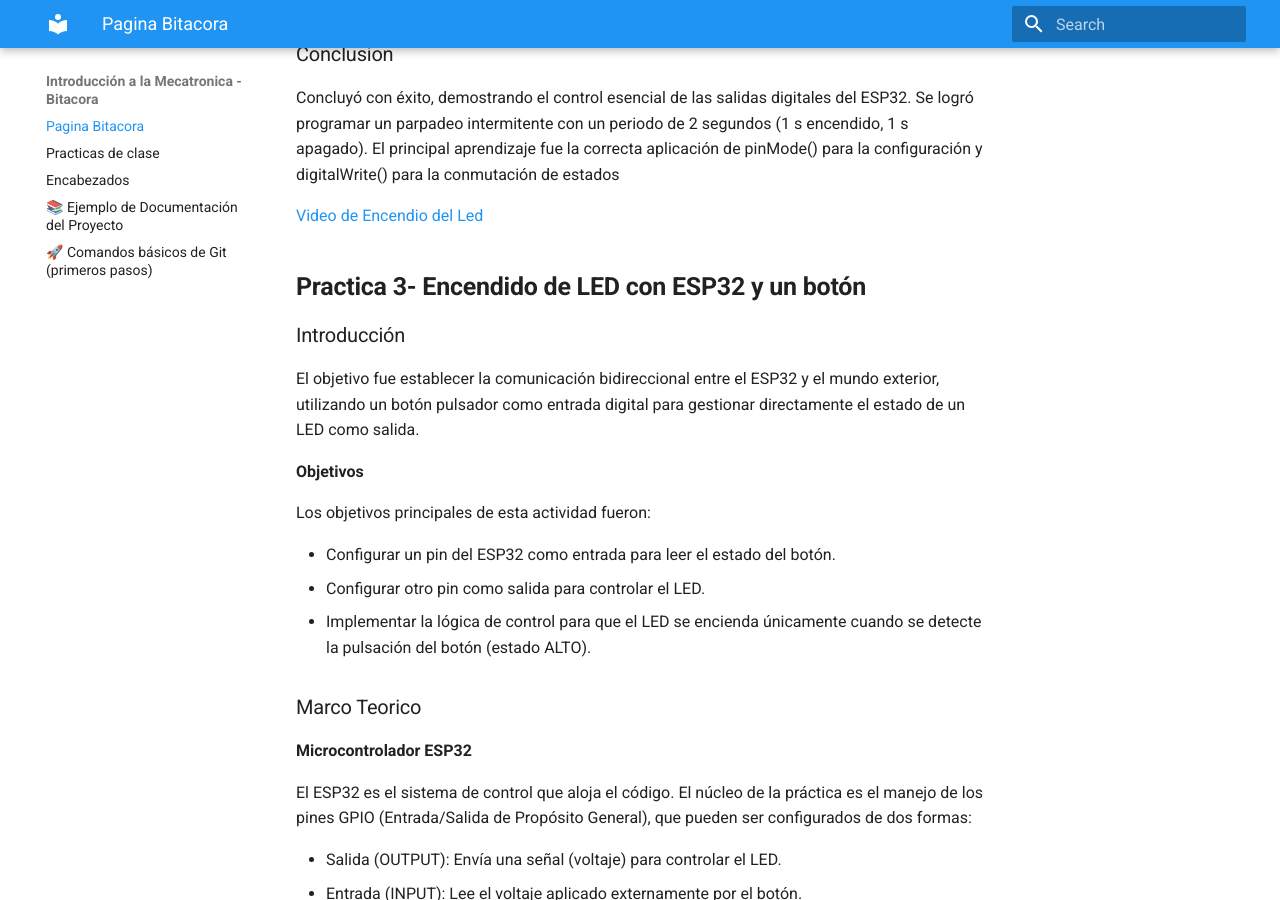
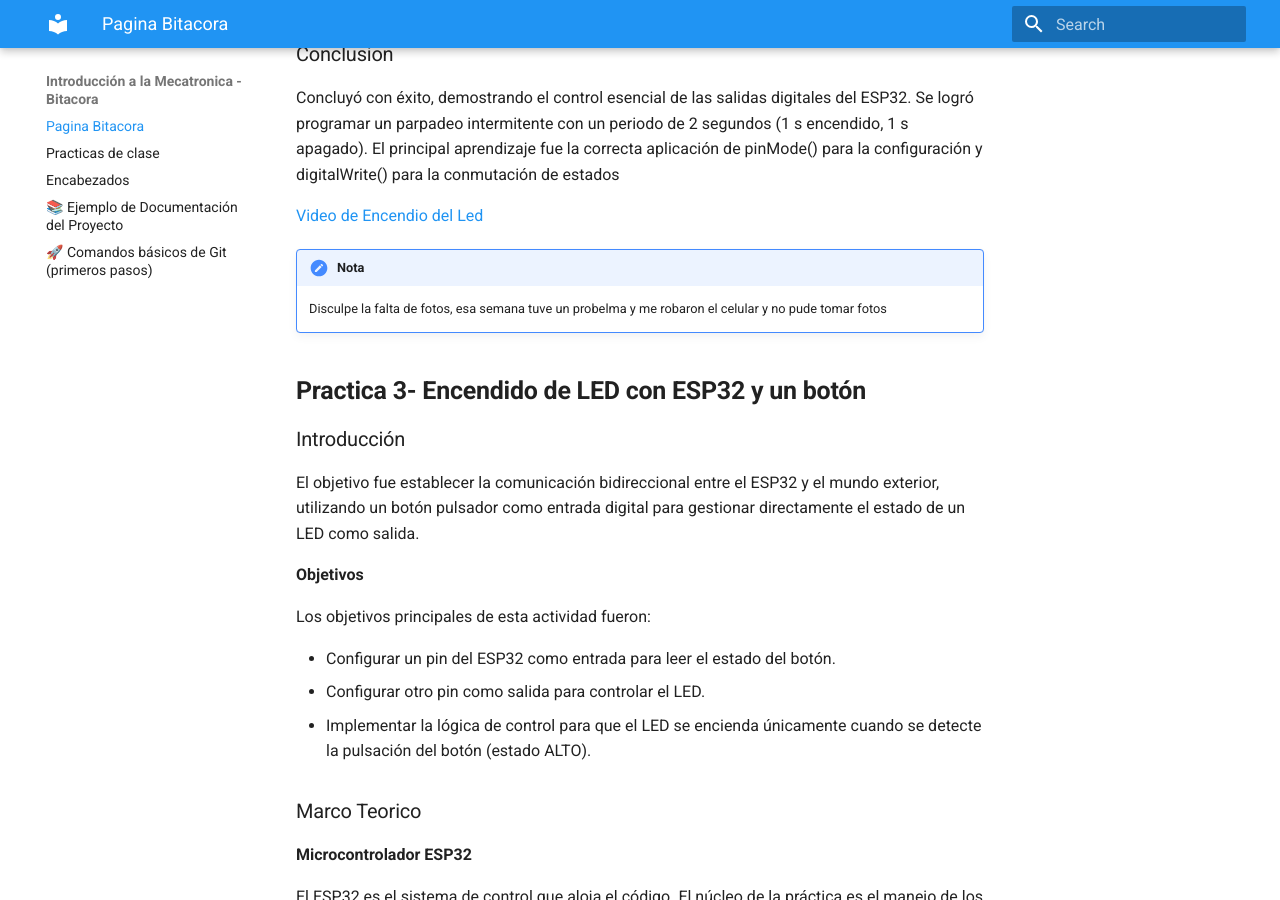
Before and after one commit to JoseGilGonzalezBerra/IntroduccionMecatronica_Bitacora_de_JoseGIL, an MkDocs documentation site: the page built from docs/index.md, in a window 1280 px wide and 900 px high, scrolled down 6987 px. Built offline with MkDocs 1.6.1 and Material for MkDocs 9.7.7, drawn with Linux system fonts in a browser that asks for light colours; some of the changed text lies outside the part shown.

Commit message:
Update index.md

```diff
--- a/docs/index.md
+++ b/docs/index.md
@@ -228,6 +228,10 @@ Concluyó con éxito, demostrando el control esencial de las salidas digitales d
 
 [Video de Encendio del Led](recursos/archivos/videoLED1.mp4)
 
+!!! note "Nota"
+    Disculpe la falta de fotos, esa semana tuve un probelma y me robaron el celular y no pude tomar fotos
+
+
 
 ## **Practica 3- Encendido de LED con ESP32 y un botón**
 
@@ -317,6 +321,8 @@ La práctica fue exitosa al implementar el control de un LED mediante una entrad
 
 [Video de Encendio del Led](recursos/archivos/videoledboton.mp4)
 
+!!! note "Nota"
+    Disculpe la falta de fotos, esa semana tuve un probelma y me robaron el celular y no pude tomar fotos
 
 
 
@@ -410,6 +416,8 @@ Concluyó exitosamente con la implementación del control remoto de un LED media
 
 [Video de Encendio del Led](recursos/archivos/videoLEDbluetooth.mp4)
 
+!!! note "Nota"
+    Disculpe la falta de fotos, esa semana tuve un probelma y me robaron el celular y no pude tomar fotos
 
 
 
```
